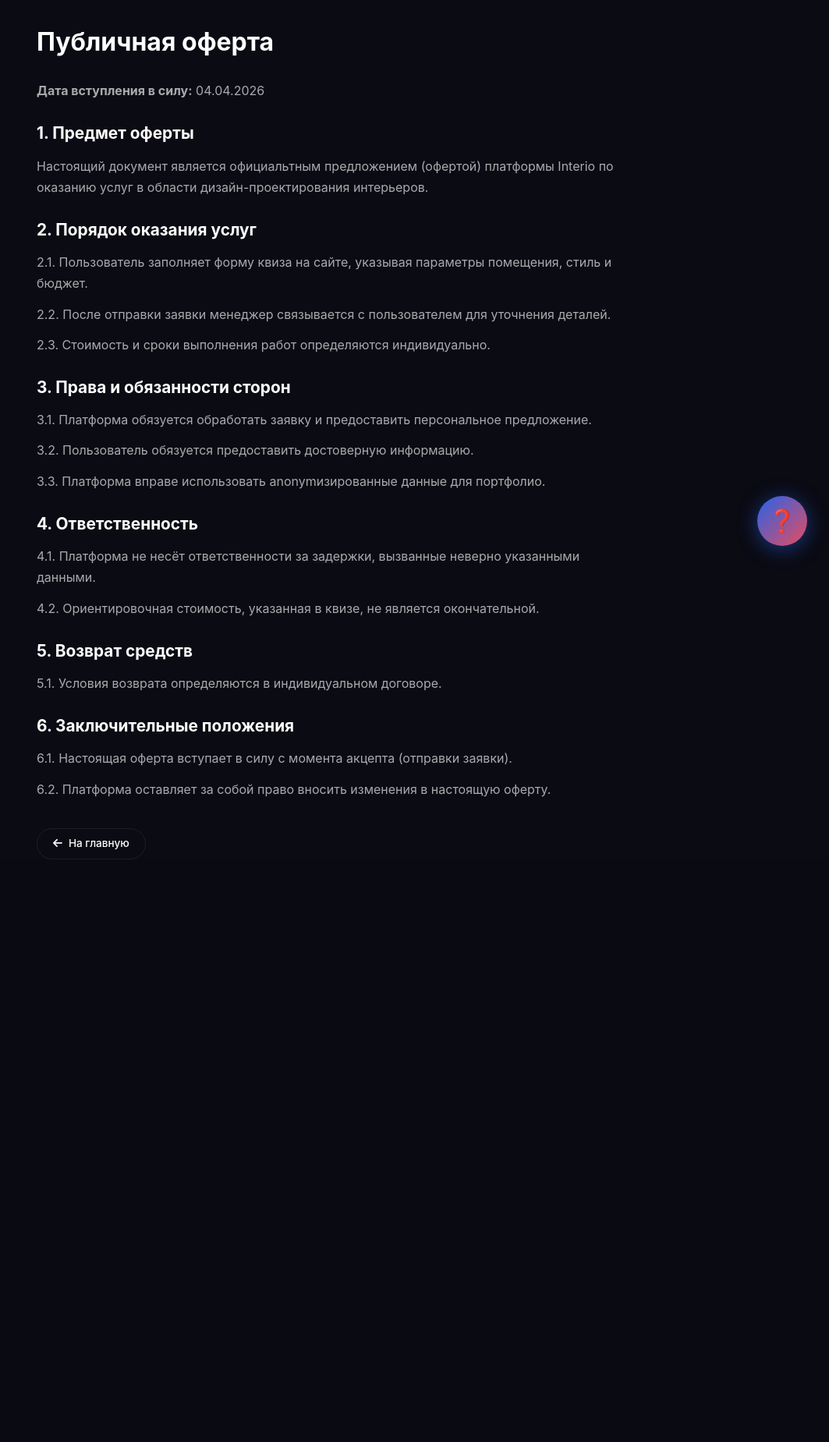
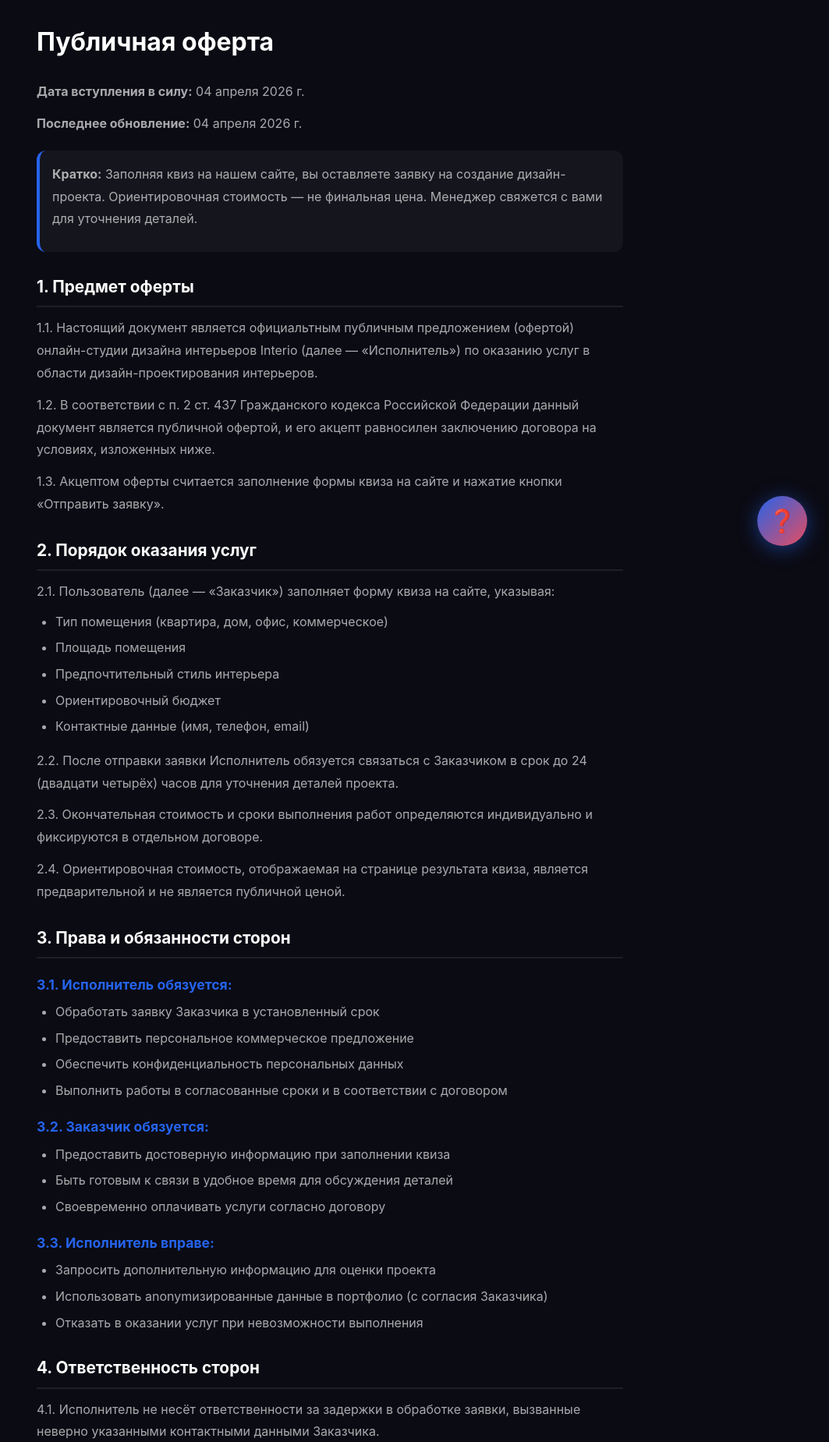
Before and after one commit to t-1mka/interio, a Python web app: template templates/terms.html in a window 1280 px wide. Shown: the part 72-1921 px from the top of the page at 78% size, without its empty margins (217-1280 px from the left). Before the commit the page ends 1174 px from the top, so only its background shows below. Run offline with Jinja, Linux system fonts and the light colour scheme; the template is opened without the code that fills it, so the values that code supplies are empty.

Commit message:
real privacy/terms pages, improved bot with GigaChat, correct URL

```diff
--- a/main.py
+++ b/main.py
@@ -1,6 +1,5 @@
 """
 Interio Bot — Entry Point for Render
-Импортирует app из bot/main.py
 """
 from bot.main import app
 
--- a/templates/terms.html
+++ b/templates/terms.html
@@ -3,7 +3,7 @@
 <head>
     <meta charset="UTF-8">
     <meta name="viewport" content="width=device-width, initial-scale=1.0">
-    <title>Оферта — Interio</title>
+    <title>Публичная оферта — Interio</title>
     <link rel="stylesheet" href="/static/styles.css">
     <link rel="stylesheet" href="/static/responsive.css">
     <link rel="stylesheet" href="https://cdnjs.cloudflare.com/ajax/libs/font-awesome/6.4.0/css/all.min.css">
@@ -11,8 +11,12 @@
     .privacy-page { padding-top: 100px; min-height: 100vh; }
     .privacy-container { max-width: 800px; margin: 0 auto; padding: 0 24px; }
     .privacy-container h1 { font-size: 2rem; color: var(--text-main); margin-bottom: 24px; }
-    .privacy-container h2 { font-size: 1.3rem; color: var(--text-main); margin: 24px 0 12px; }
-    .privacy-container p { color: var(--text-secondary); line-height: 1.7; margin-bottom: 12px; }
+    .privacy-container h2 { font-size: 1.3rem; color: var(--text-main); margin: 28px 0 12px; border-bottom: 2px solid var(--border-color); padding-bottom: 8px; }
+    .privacy-container h3 { font-size: 1.1rem; color: var(--accent); margin: 20px 0 8px; }
+    .privacy-container p { color: var(--text-secondary); line-height: 1.8; margin-bottom: 12px; }
+    .privacy-container ul { color: var(--text-secondary); margin-bottom: 16px; padding-left: 24px; }
+    .privacy-container li { margin-bottom: 8px; line-height: 1.6; }
+    .privacy-container .highlight { background: var(--bg-card); padding: 16px; border-radius: 12px; border-left: 4px solid var(--accent); margin: 20px 0; }
     </style>
 </head>
 <body class="privacy-page">
@@ -26,77 +30,89 @@
     </header>
     <div class="privacy-container">
         <h1>Публичная оферта</h1>
-        <p><b>Дата вступления в силу:</b> 04.04.2026</p>
+        <p><b>Дата вступления в силу:</b> 04 апреля 2026 г.</p>
+        <p><b>Последнее обновление:</b> 04 апреля 2026 г.</p>
+
+        <div class="highlight">
+            <p><b>Кратко:</b> Заполняя квиз на нашем сайте, вы оставляете заявку на создание дизайн-проекта. Ориентировочная стоимость — не финальная цена. Менеджер свяжется с вами для уточнения деталей.</p>
+        </div>
 
         <h2>1. Предмет оферты</h2>
-        <p>Настоящий документ является официальтным предложением (офертой) платформы Interio по оказанию услуг в области дизайн-проектирования интерьеров.</p>
+        <p>1.1. Настоящий документ является официальтным публичным предложением (офертой) онлайн-студии дизайна интерьеров Interio (далее — «Исполнитель») по оказанию услуг в области дизайн-проектирования интерьеров.</p>
+        <p>1.2. В соответствии с п. 2 ст. 437 Гражданского кодекса Российской Федерации данный документ является публичной офертой, и его акцепт равносилен заключению договора на условиях, изложенных ниже.</p>
+        <p>1.3. Акцептом оферты считается заполнение формы квиза на сайте и нажатие кнопки «Отправить заявку».</p>
 
         <h2>2. Порядок оказания услуг</h2>
-        <p>2.1. Пользователь заполняет форму квиза на сайте, указывая параметры помещения, стиль и бюджет.</p>
-        <p>2.2. После отправки заявки менеджер связывается с пользователем для уточнения деталей.</p>
-        <p>2.3. Стоимость и сроки выполнения работ определяются индивидуально.</p>
+        <p>2.1. Пользователь (далее — «Заказчик») заполняет форму квиза на сайте, указывая:</p>
+        <ul>
+            <li>Тип помещения (квартира, дом, офис, коммерческое)</li>
+            <li>Площадь помещения</li>
+            <li>Предпочтительный стиль интерьера</li>
+            <li>Ориентировочный бюджет</li>
+            <li>Контактные данные (имя, телефон, email)</li>
+        </ul>
+        <p>2.2. После отправки заявки Исполнитель обязуется связаться с Заказчиком в срок до 24 (двадцати четырёх) часов для уточнения деталей проекта.</p>
+        <p>2.3. Окончательная стоимость и сроки выполнения работ определяются индивидуально и фиксируются в отдельном договоре.</p>
+        <p>2.4. Ориентировочная стоимость, отображаемая на странице результата квиза, является предварительной и не является публичной ценой.</p>
 
         <h2>3. Права и обязанности сторон</h2>
-        <p>3.1. Платформа обязуется обработать заявку и предоставить персональное предложение.</p>
-        <p>3.2. Пользователь обязуется предоставить достоверную информацию.</p>
-        <p>3.3. Платформа вправе использовать anonymизированные данные для портфолио.</p>
 
-        <h2>4. Ответственность</h2>
-        <p>4.1. Платформа не несёт ответственности за задержки, вызванные неверно указанными данными.</p>
-        <p>4.2. Ориентировочная стоимость, указанная в квизе, не является окончательной.</p>
+        <h3>3.1. Исполнитель обязуется:</h3>
+        <ul>
+            <li>Обработать заявку Заказчика в установленный срок</li>
+            <li>Предоставить персональное коммерческое предложение</li>
+            <li>Обеспечить конфиденциальность персональных данных</li>
+            <li>Выполнить работы в согласованные сроки и в соответствии с договором</li>
+        </ul>
 
-        <h2>5. Возврат средств</h2>
-        <p>5.1. Условия возврата определяются в индивидуальном договоре.</p>
+        <h3>3.2. Заказчик обязуется:</h3>
+        <ul>
+            <li>Предоставить достоверную информацию при заполнении квиза</li>
+            <li>Быть готовым к связи в удобное время для обсуждения деталей</li>
+            <li>Своевременно оплачивать услуги согласно договору</li>
+        </ul>
 
-        <h2>6. Заключительные положения</h2>
-        <p>6.1. Настоящая оферта вступает в силу с момента акцепта (отправки заявки).</p>
-        <p>6.2. Платформа оставляет за собой право вносить изменения в настоящую оферту.</p>
+        <h3>3.3. Исполнитель вправе:</h3>
+        <ul>
+            <li>Запросить дополнительную информацию для оценки проекта</li>
+            <li>Использовать anonymизированные данные в портфолио (с согласия Заказчика)</li>
+            <li>Отказать в оказании услуг при невозможности выполнения</li>
+        </ul>
 
-        <a href="/" class="btn-outline" style="display:inline-flex;margin-top:24px;"><i class="fas fa-arrow-left"></i> На главную</a>
+        <h2>4. Ответственность сторон</h2>
+        <p>4.1. Исполнитель не несёт ответственности за задержки в обработке заявки, вызванные неверно указанными контактными данными Заказчика.</p>
+        <p>4.2. Ориентировочная стоимость, рассчитанная на основе данных квиза, является предварительной и может быть изменена после детального изучения проекта.</p>
+        <p>4.3. Исполнитель не гарантирует точность рекомендаций ИИ-советника (GigaChat), так как они носят информационный характер.</p>
+        <p>4.4. Заказчик несёт ответственность за достоверность предоставленных данных.</p>
+
+        <h2>5. Стоимость и порядок оплаты</h2>
+        <p>5.1. Стоимость услуг определяется индивидуально и фиксируется в договоре на основании технического задания.</p>
+        <p>5.2. Порядок оплаты, сроки и этапы платежей согласовываются сторонами отдельно.</p>
+        <p>5.3. Все расчёты производятся в рублях Российской Федерации.</p>
+
+        <h2>6. Возврат средств</h2>
+        <p>6.1. Условия возврата денежных средств определяются в индивидуальном договоре.</p>
+        <p>6.2. В случае отказа Заказчика от услуг до начала выполнения работ, предоплата возвращается в полном объёме.</p>
+        <p>6.3. В случае отказа после начала выполнения работ, возврат определяется пропорционально выполненному объёму.</p>
+
+        <h2>7. Срок действия оферты</h2>
+        <p>7.1. Настоящая оферта вступает в силу с момента акцепта (отправки заявки) и действует до полного исполнения обязательств сторонами.</p>
+        <p>7.2. Исполнитель оставляет за собой право вносить изменения в настоящую оферту без предварительного уведомления. Новая редакция вступает в силу с момента публикации на сайте.</p>
+        <p>7.3. Продолжение использования Сервиса после внесения изменений означает согласие Заказчика с новой редакцией.</p>
+
+        <h2>8. Разрешение споров</h2>
+        <p>8.1. Все споры и разногласия разрешаются путём переговоров.</p>
+        <p>8.2. В случае невозможности разрешения споров путём переговоров, они подлежат рассмотрению в суде в соответствии с законодательством Российской Федерации.</p>
+
+        <h2>9. Контактная информация</h2>
+        <ul>
+            <li><b>Email:</b> <a href="mailto:interiopersonal@gmail.com" style="color:var(--accent)">interiopersonal@gmail.com</a></li>
+            <li><b>Telegram:</b> <a href="https://t.me/mystylequizybot" style="color:var(--accent)">@mystylequizybot</a></li>
+            <li><b>Сайт:</b> <a href="https://interio-y5lf.onrender.com" style="color:var(--accent)">interio-y5lf.onrender.com</a></li>
+        </ul>
+
+        <a href="/" class="btn-outline" style="display:inline-flex;margin-top:32px;"><i class="fas fa-arrow-left"></i> На главную</a>
     </div>
-
-
-
-<p style="position:fixed;bottom:2px;left:50%;transform:translateX(-50%);font-size:0.45rem;color:rgba(128,128,128,0.12);pointer-events:none;z-index:1;"><a href="https://brainstorm-c0ap.onrender.com/" style="color:rgba(128,128,128,0.12);text-decoration:none;">brainstorm</a></p>
-
-    <script>
-    // Voice input for all textareas and inputs
-    (function(){
-        var SR = window.SpeechRecognition || window.webkitSpeechRecognition;
-        if (!SR) return;
-        function addVoiceBtn(input) {
-            if (input.dataset.voiceAdded) return;
-            input.dataset.voiceAdded = 'true';
-            var btn = document.createElement('button');
-            btn.type = 'button';
-            btn.innerHTML = '&#127908;';
-            btn.title = 'Голосовой ввод';
-            btn.style.cssText = 'position:absolute;right:8px;top:50%;transform:translateY(-50%);background:none;border:none;font-size:1.1rem;cursor:pointer;opacity:0.6;z-index:10;';
-            btn.addEventListener('click', function() {
-                var rec = new SR();
-                rec.lang = 'ru-RU';
-                rec.onresult = function(ev) { input.value = ev.results[0][0].transcript; };
-                btn.style.opacity = '1';
-                rec.start();
-                setTimeout(function(){ btn.style.opacity = '0.6'; }, 3000);
-            });
-            var wrap = document.createElement('div');
-            wrap.style.cssText = 'position:relative;display:inline-block;width:100%;';
-            input.parentNode.insertBefore(wrap, input);
-            wrap.appendChild(input);
-            wrap.appendChild(btn);
-        }
-        document.querySelectorAll('input[type="text"], input[type="email"], textarea').forEach(addVoiceBtn);
-        // Re-check on dynamic content
-        var obs = new MutationObserver(function(){
-            document.querySelectorAll('input[type="text"], input[type="email"], textarea').forEach(addVoiceBtn);
-        });
-        obs.observe(document.body, {childList:true, subtree:true});
-    })();
-    </script>
-
-    <script src="/static/voice.js"></script>
-
     <script src="/static/widgets.js"></script>
 </body>
 </html>
```
Also changed, not shown: bot/main.py (+23 -91 lines).
